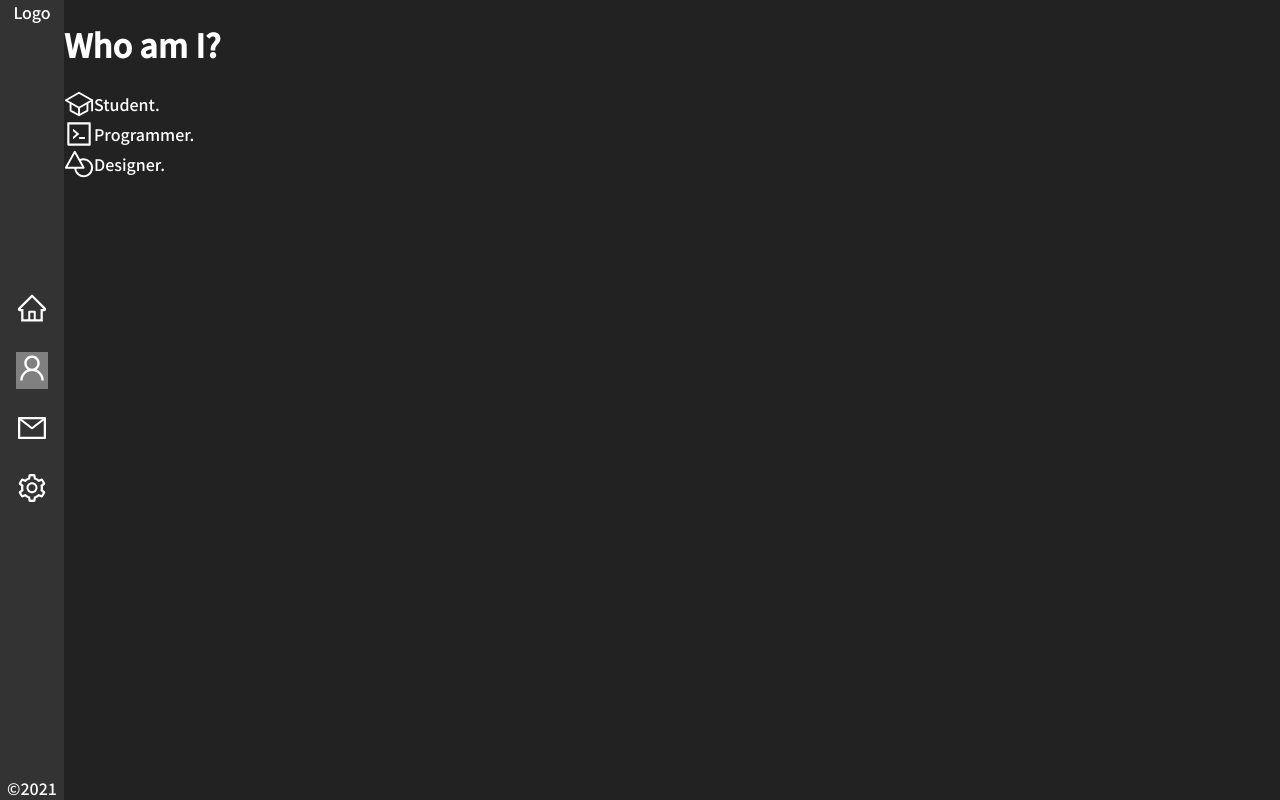
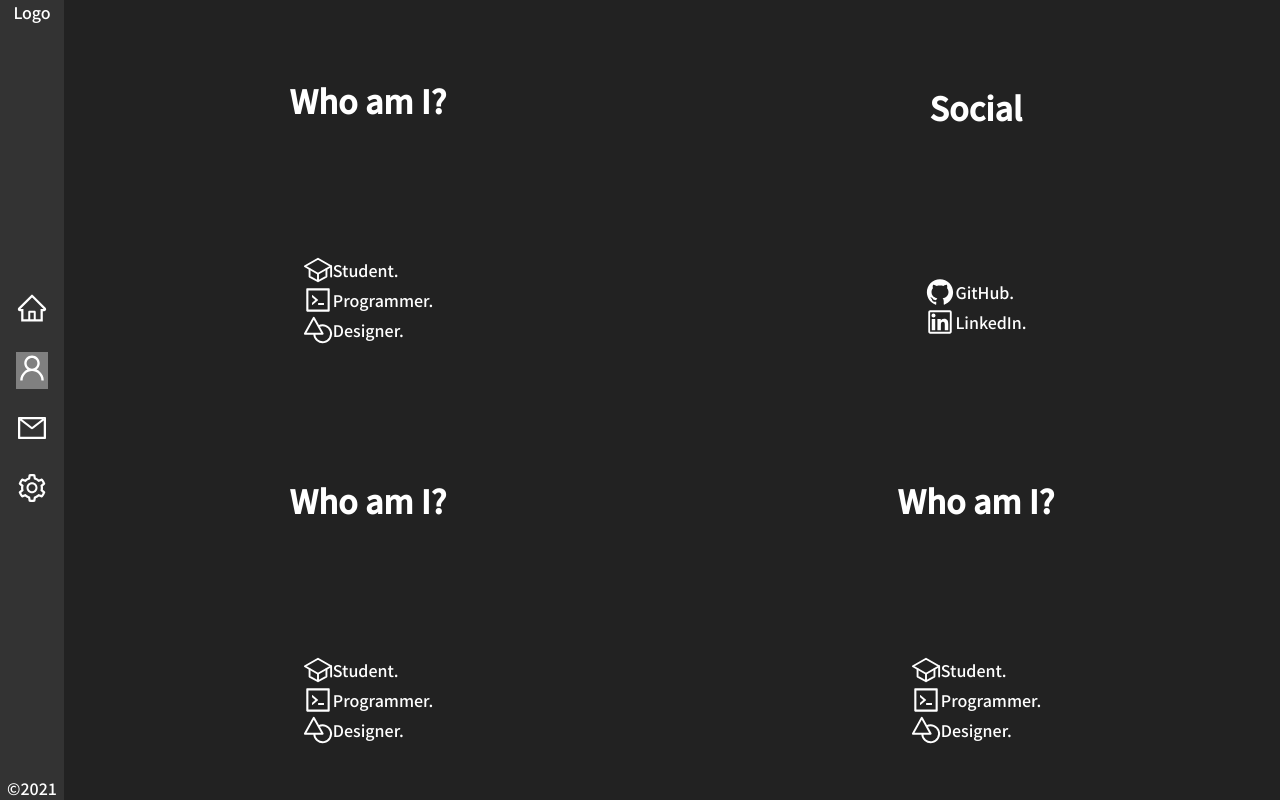
Before and after one commit to LckyLke/personal, a React (Create React App) app: page /about in a window 1280 px wide. Built offline with nearby package versions, Linux system fonts and the light colour scheme.

Commit message:
some style

```diff
--- a/package.json
+++ b/package.json
@@ -1,6 +1,5 @@
 {
   "name": "personal",
-
   "version": "0.1.0",
   "private": true,
   "dependencies": {
--- a/src/LandingPage/pages/Startpage/subpages/Aboutpage.js
+++ b/src/LandingPage/pages/Startpage/subpages/Aboutpage.js
@@ -1,8 +1,9 @@
 import React from "react";
 import "./aboutpage.sass";
+import { motion } from "framer-motion"
 
 import { IoSchoolOutline, IoShapesOutline } from "react-icons/io5";
-import { AiOutlineCode } from "react-icons/ai";
+import { AiOutlineCode, AiOutlineGithub, AiOutlineLinkedin } from "react-icons/ai";
 
 const whoAmIArr = [
   {
@@ -14,12 +15,24 @@ const whoAmIArr = [
     text: "Programmer",
   },
   {
-      icon: <IoShapesOutline size="30"/>,
-      text: "Designer"
+    icon: <IoShapesOutline size="30" />,
+    text: "Designer"
   }
 ];
 
-const whoAmIArrAndIconMap = (arr) =>
+const social = [
+  {
+    icon: <AiOutlineGithub size="30"/>,
+    text: "GitHub"
+  },
+  {
+    icon: <AiOutlineLinkedin size="30"/>,
+    text: "LinkedIn"
+  },
+
+]
+
+const iconTextMap = (arr) =>
   arr.map(({ icon, text }) => (
     <span id={text} style={{ display: "flex", alignItems: "center" }}>
       {icon}
@@ -27,13 +40,49 @@ const whoAmIArrAndIconMap = (arr) =>
     </span>
   ));
 
+const AboutVariants = class {
+  constructor(x, y, rotateZ) {
+    this.hidden = {
+      x,
+      y,
+      rotateZ,
+    }
+    this.visible = {
+      x: 0,
+      y: 0,
+      rotateZ: "0deg",
+      transition: {duration: .6, type: "spring", stiffness: 65}
+    }
+    this.exit = {
+      x,
+      y,
+      rotateZ,
+      transition: {duration: .6,}
+    }
+  }
+}
+
 const Aboutpage = () => {
+
   return (
+
     <div className="mainAbout">
-      <div>
+      <motion.div className="aboutSubContainer" variants={new AboutVariants("-50vw", "-50vh", "45deg")} initial="hidden" animate="visible" exit="exit" className="aboutContainer" style={{ }}>
         <h1>Who am I?</h1>
-        <div>{whoAmIArrAndIconMap(whoAmIArr)}</div>
-      </div>
+        <div>{iconTextMap(whoAmIArr)}</div>
+      </motion.div>
+      <motion.div className="aboutSubContainer" variants={new AboutVariants("50vw", "-50vh", "-45deg")} initial="hidden" animate="visible" exit="exit" className="aboutContainer" style={{ right: 0}}>
+        <h1>Social</h1>
+        <div>{iconTextMap(social)}</div>
+      </motion.div>
+      <motion.div className="aboutSubContainer" variants={new AboutVariants("-50vw", "50vh", "-45deg")} initial="hidden" animate="visible" exit="exit" className="aboutContainer" style={{ bottom: 0 }}>
+        <h1>Who am I?</h1>
+        <div>{iconTextMap(whoAmIArr)}</div>
+      </motion.div>
+      <motion.div className="aboutSubContainer" variants={new AboutVariants("50vw", "50vh", "45deg")} initial="hidden" animate="visible" exit="exit" className="aboutContainer" style={{ bottom: 0, right: 0 }}>
+        <h1>Who am I?</h1>
+        <div>{iconTextMap(whoAmIArr)}</div>
+      </motion.div>
     </div>
   );
 };
--- a/src/LandingPage/pages/Startpage/subpages/aboutpage.sass
+++ b/src/LandingPage/pages/Startpage/subpages/aboutpage.sass
@@ -2,5 +2,19 @@
     position: relative
     display: flex
     height: 100vh
+    width: 95vw
 
-    width: 95vw
+.aboutContainer
+    position: absolute
+    height: 50vh
+    width: 50vw * 0.95
+    display: flex
+    flex-direction: column
+    align-items: center
+    justify-content: space-around
+
+.aboutSubContainer
+    border: solid
+    border-width: 2px
+    border-color: white
+    background-color: red
```
Also changed, not shown: 2 other files (tests, documents, lock files or other folders).
